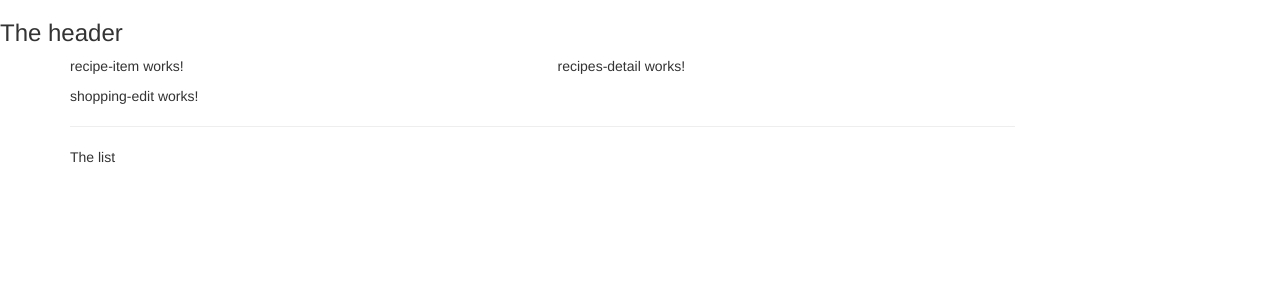
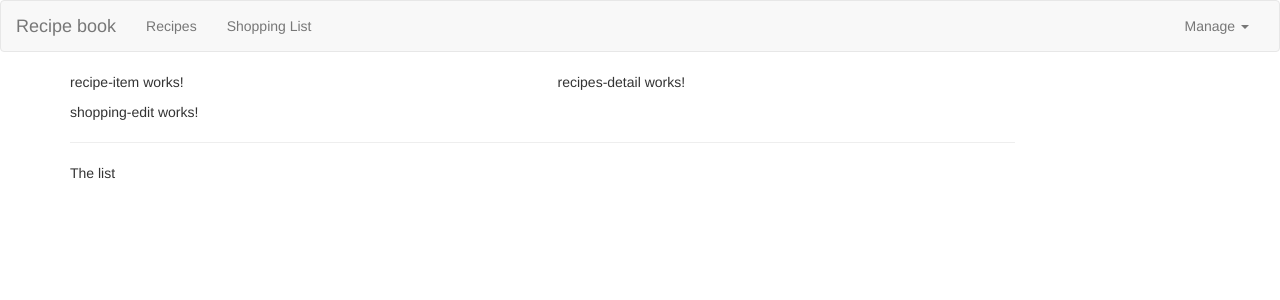
Before and after one commit to vmnog/angular-shopping, an Angular app: page / in a window 1280 px wide. Shown: the top 300 px of the page. Built offline with nearby package versions, Linux system fonts and the light colour scheme.

Commit message:
feat: styling  header component

```diff
--- a/src/app/header/header.component.html
+++ b/src/app/header/header.component.html
@@ -1 +1,32 @@
-<h3>The header</h3>
+<nav class="navbar navbar-default">
+  <div class="container-fluid">
+    <div class="navbar-header">
+      <a href="#" class="navbar-brand">Recipe book</a>
+    </div>
+
+    <div class="collapse navbar-collapse">
+      <ul class="nav navbar-nav">
+        <li>
+          <a href="#">Recipes</a>
+        </li>
+        <li>
+          <a href="#">Shopping List</a>
+        </li>
+      </ul>
+      <ul class="nav navbar-nav navbar-right">
+        <li class="dropdown">
+          <a class="dropdown-toggle" role="button" href="#">
+            Manage
+            <span class="caret"></span>
+          </a>
+          <ul class="dropdown-menu">
+            <li>
+              <a href="#">Save data</a>
+              <a href="#">Fetch data</a>
+            </li>
+          </ul>
+        </li>
+      </ul>
+    </div>
+  </div>
+</nav>
```
